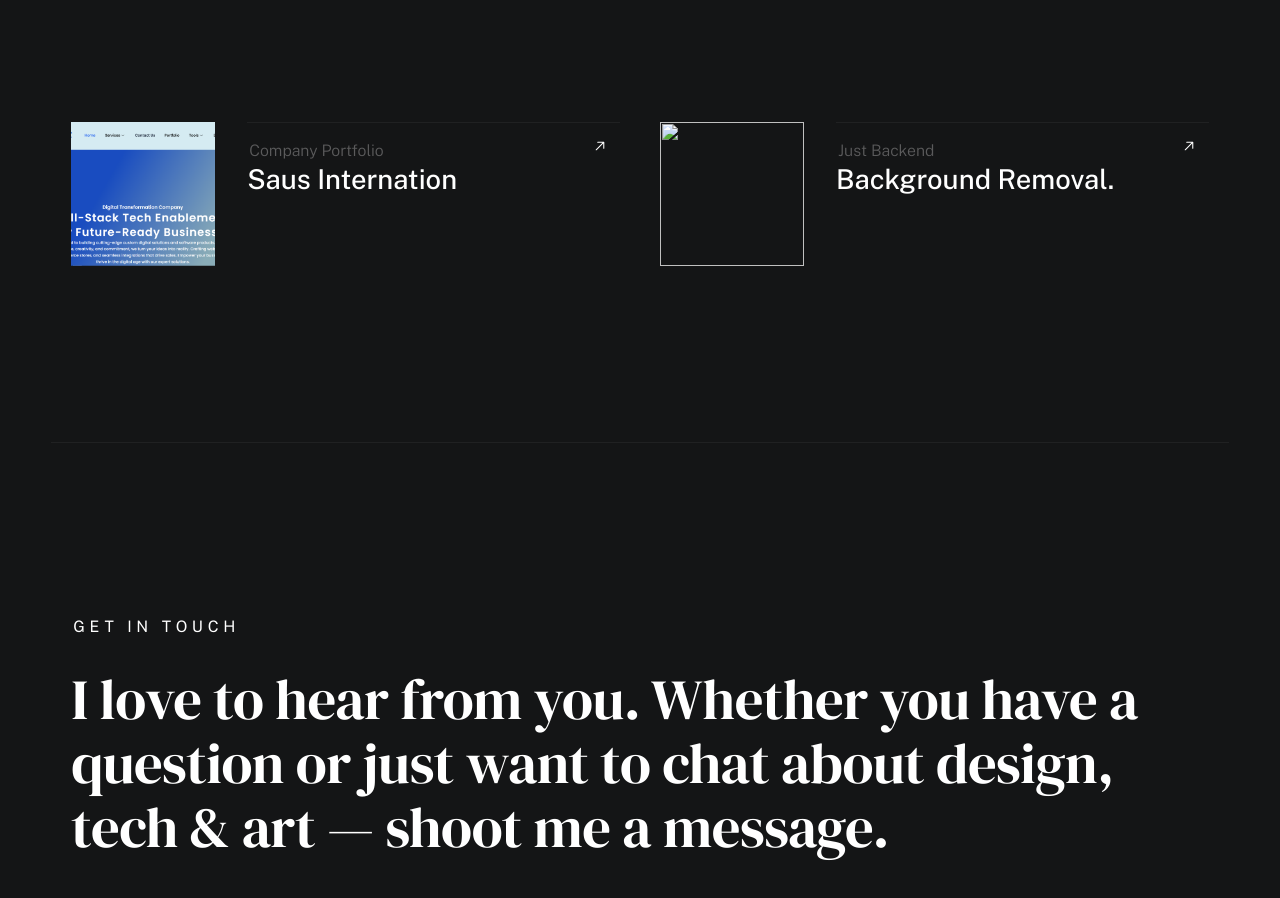
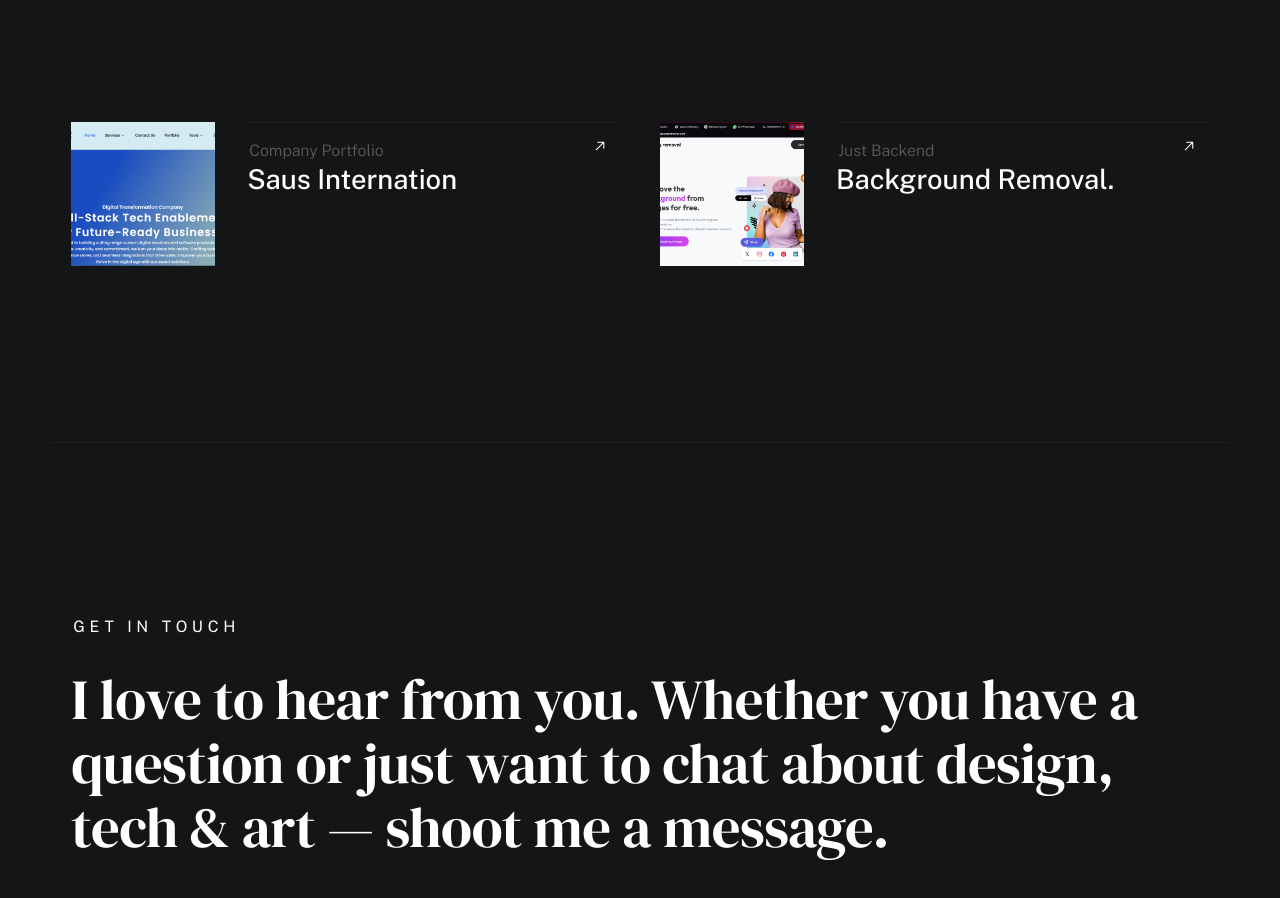
Before and after one commit to Sameer0912321/Sameer, a plain HTML site: page index.html in a window 1280 px wide. Shown: the part 3560-4458 px from the top of the page. Drawn offline with nearby package versions, Linux system fonts and the light colour scheme; a web font is replaced by a local one.

Commit message:
Update index.html

```diff
--- a/index.html
+++ b/index.html
@@ -268,7 +268,7 @@ Capstone project: Multi-tenant SaaS booking platform built with Laravel 10, Tail
                             <li class="folio-list__item column" data-animate-el>
                                 <a class="folio-list__item-link" href="https://www.freeimagebackgroundremover.com">
                                     <div class="folio-list__item-pic">
-                                        <img src="/images/BgRemoval-Opera29_05_20252_55_45am.png"
+                                        <img src="/images/Bg Removal%20- Opera 29_05_2025 2_55_45 am.png"
                                              alt="">
                                     </div>
 
```
